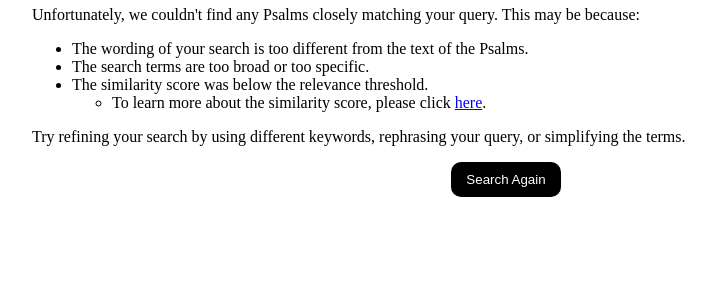
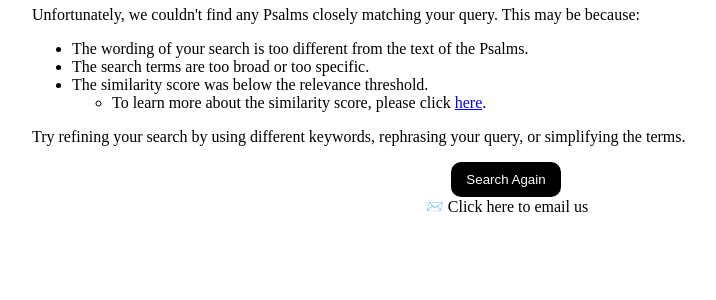
Before and after one commit to cwc09262/st_david-s-beacon, a Flask app: template website/templates/no_results.html in a window 1280 px wide. Shown: the part 232-532 px from the top of the page, without its empty margins (134-850 px from the left). Run offline with Flask 3, Linux system fonts and the light colour scheme; the template is opened without the code that fills it, so the values that code supplies are empty.

Commit message:
updating files

```diff
--- a/website/templates/no_results.html
+++ b/website/templates/no_results.html
@@ -317,6 +317,11 @@
     <center>
         <button><a href="/index"> Search Again</a></button>
 
+        <footer>
+            <a href="mailto:youremail@example.com?subject=I%20Visited%20St.%20David's%20Beacon&body=My%20name%20is%3A%20%5BYour%20Name%5D%0AI%20visited%20on%3A%20%5BDate%5D%0A%0AI%20wanted%20to%20share%3A%0A%5BYour%20Message%5D%0A%0AMy%20favorite%20Psalms%3A%20%5BOptional%5D%0A%0AThank%20you%20for%20this%20site!%0A%0A%5BYour%20Name%5D" target="_blank">📨 Click here to email us</a>
+
+        </footer>
+
     </center>
 
 
```
Also changed, not shown: README.md.
